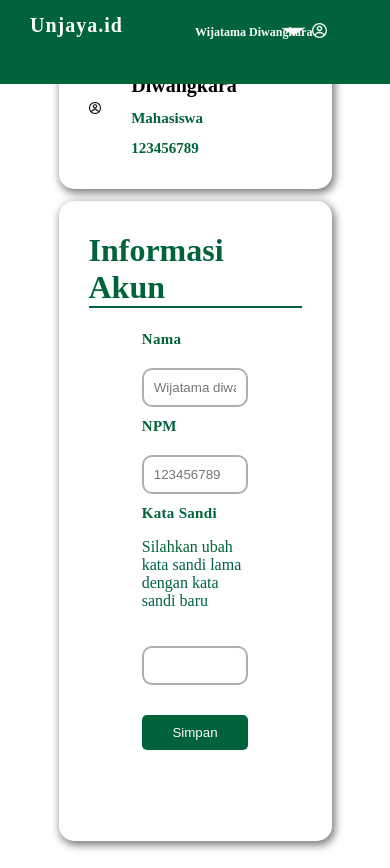
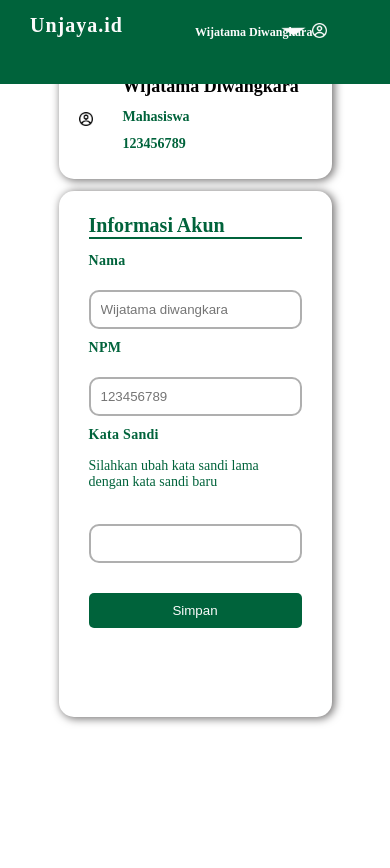
Before and after one commit to SokKanaTorajd/fe-unjaya-short-url, a Next.js app: page /setting in a window 390 px wide. After the commit the page ends 844 px from the top, so only its background shows below. Built offline with nearby package versions, Linux system fonts and the light colour scheme.

Commit message:
Update setting.css

```diff
--- a/styles/setting.css
+++ b/styles/setting.css
@@ -138,3 +138,38 @@ form{
     text-align: center;
     font-size: 13px;
 }
+
+@media(max-width:500px){
+    .boxprofil{
+        margin-top:20%;
+        box-shadow:  2px 1px 8px 1px #7a7878;
+        padding: 5px 20px;
+    }
+    .change{
+        box-shadow:  2px 1px 8px 1px #7a7878;
+    }
+    .change h1{
+        font-size:20px;
+    }
+    .boxinfo form{
+        width: 100%;
+    }
+    .boxpro h1{
+        font-size:18px;
+    }
+    .boxpro h2{
+        font-size:14px
+    }
+    .form-set label, p{
+        font-size:14px;
+    }
+}
+
+@media(max-width:768px){
+    .boxinfo form{
+        width: 100%;
+    }
+    .boxprofil{
+        margin-top: 15%;
+    }
+}
```
